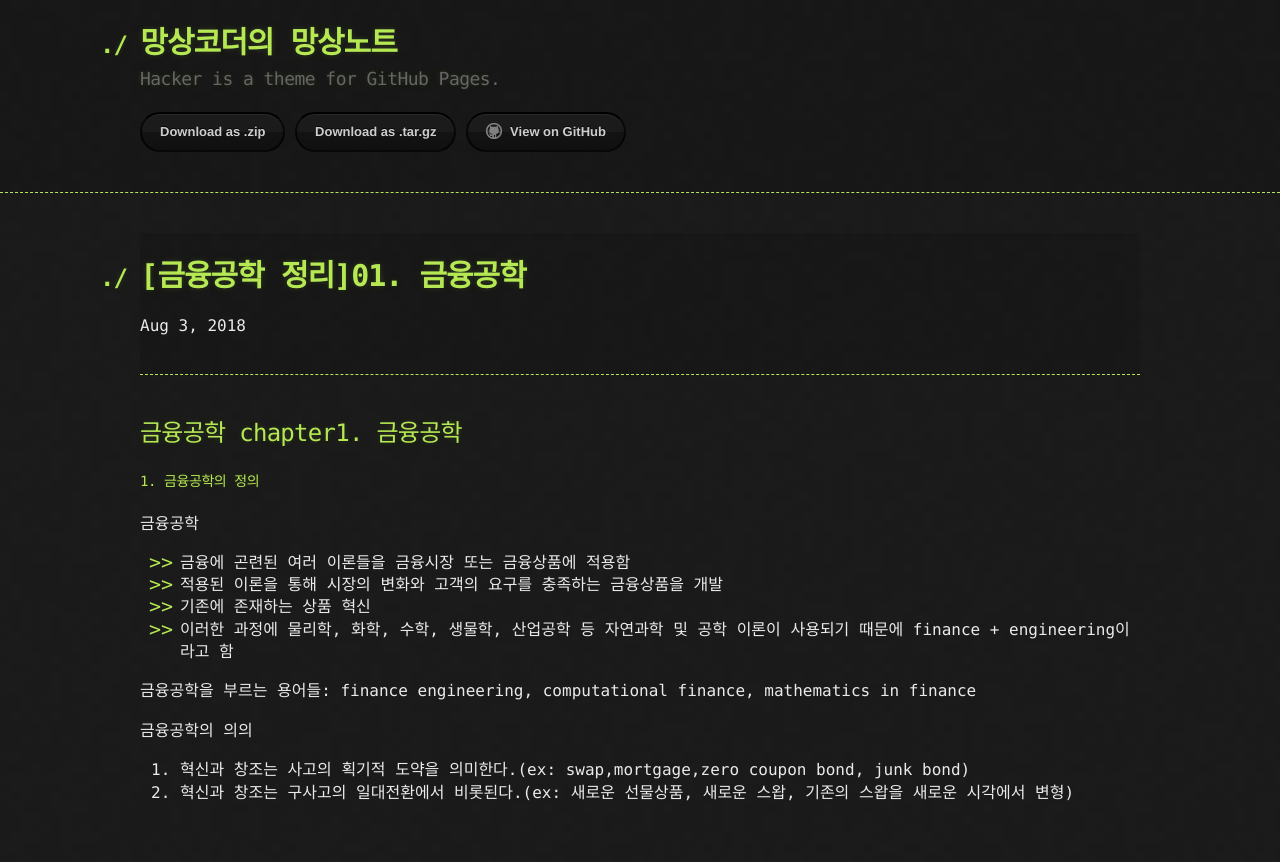
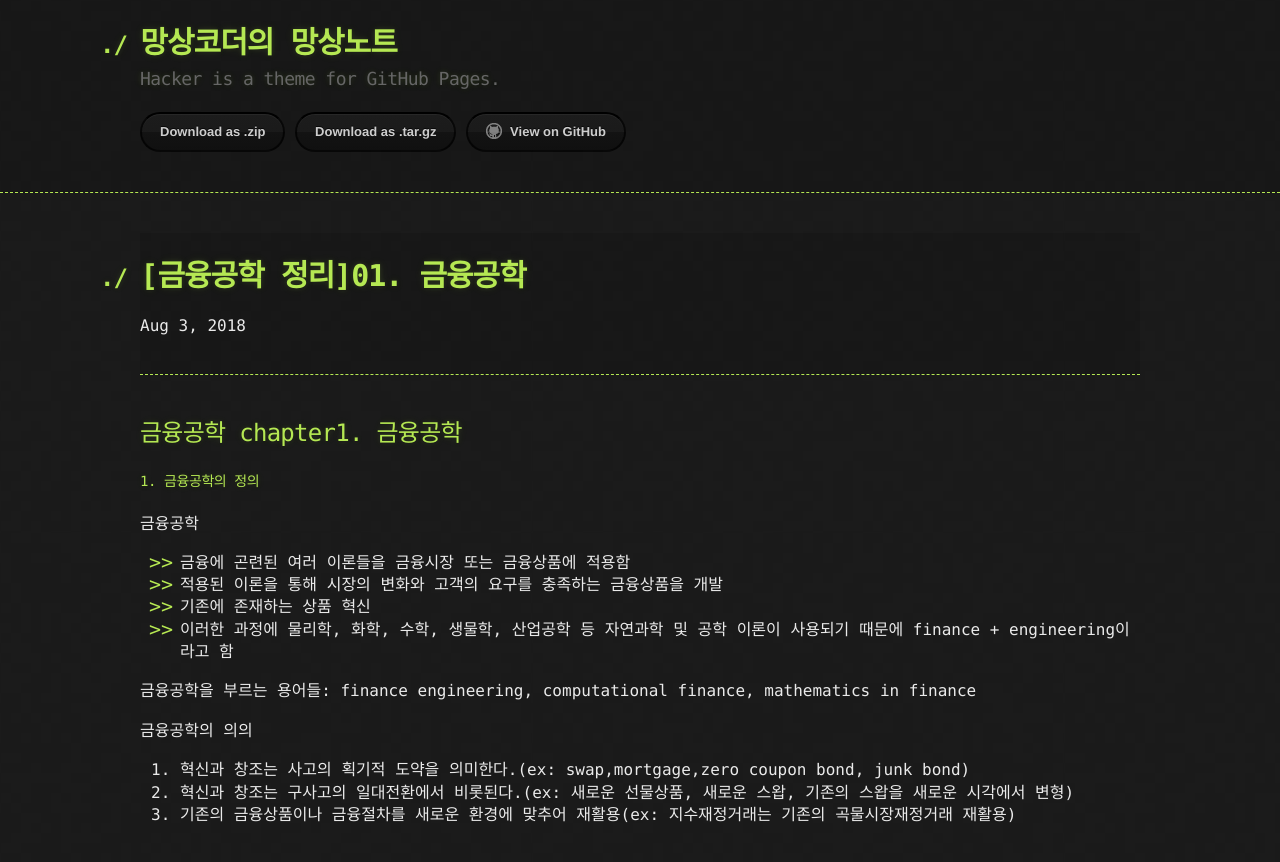
Before and after one commit to kooock/kooock.github.io, a Jekyll site: the page built from _posts/2018-08-03-finance_engineering_chapter1.md, in a window 1280 px wide. Shown: the top 862 px of the page. Built offline with Jekyll 4.4.1, drawn with Linux system fonts in a browser that asks for light colours.

Commit message:
finance engineering 1  update

```diff
--- a/_posts/2018-08-03-finance_engineering_chapter1.md
+++ b/_posts/2018-08-03-finance_engineering_chapter1.md
@@ -25,3 +25,4 @@ tags: [금융공학, 퀀트]
 금융공학의 의의
 1. 혁신과 창조는 사고의 획기적 도약을 의미한다.(ex: swap,mortgage,zero coupon bond, junk bond)
 2. 혁신과 창조는 구사고의 일대전환에서 비롯된다.(ex: 새로운 선물상품, 새로운 스왑, 기존의 스왑을 새로운 시각에서 변형)
+3. 기존의 금융상품이나 금융절차를 새로운 환경에 맞추어 재활용(ex: 지수재정거래는 기존의 곡물시장재정거래 재활용)
```
